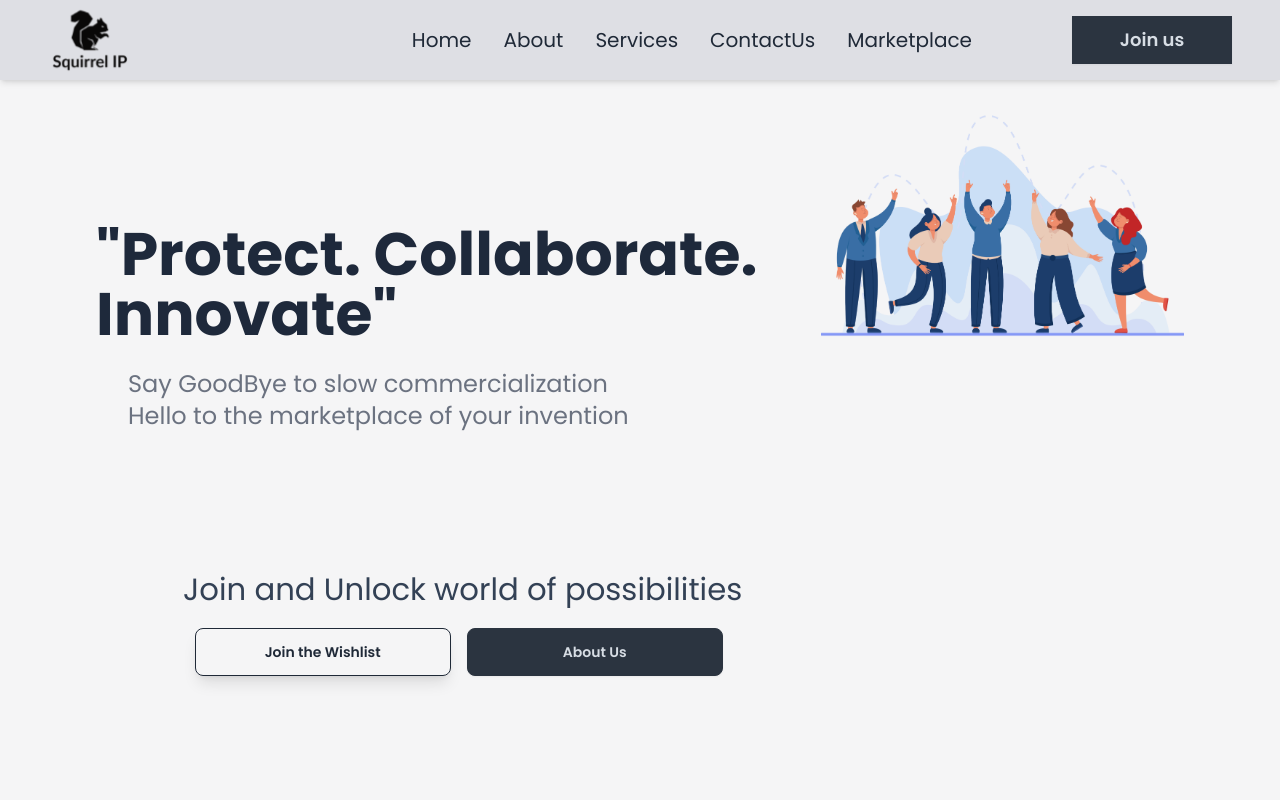
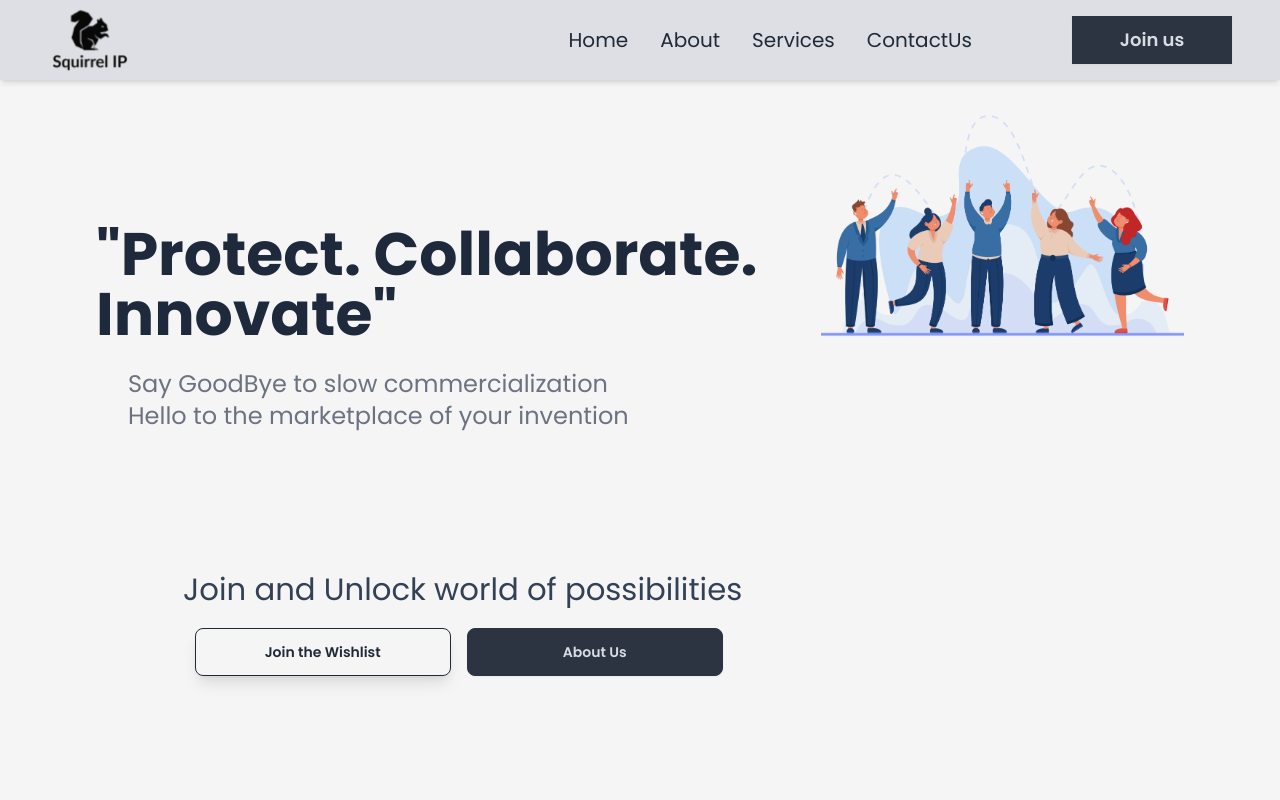
Before and after one commit to dipesh-m12/LaunchSquirrel_9Aug, a React (Create React App) app in the folder public/: page / in a window 1280 px wide. Shown: the top 800 px of the page. Built offline with nearby package versions, Linux system fonts and the light colour scheme.

Commit message:
removed site

```diff
--- a/public/src/components/ResponsiveHeader.tsx
+++ b/public/src/components/ResponsiveHeader.tsx
@@ -55,7 +55,7 @@ function ResponsiveHeader({ scrollToLetter }: { scrollToLetter: () => void }) {
           >
             ContactUs
           </a>
-          <a
+          {/* <a
             role="tab"
             className="tab text-bold text-xl"
             onClick={() => {
@@ -63,7 +63,7 @@ function ResponsiveHeader({ scrollToLetter }: { scrollToLetter: () => void }) {
             }}
           >
             Marketplace
-          </a>
+          </a> */}
         </div>
 
         <div className="grow-0 ">
```
Also changed, not shown: 1 other file (tests, documents, lock files or other folders).
